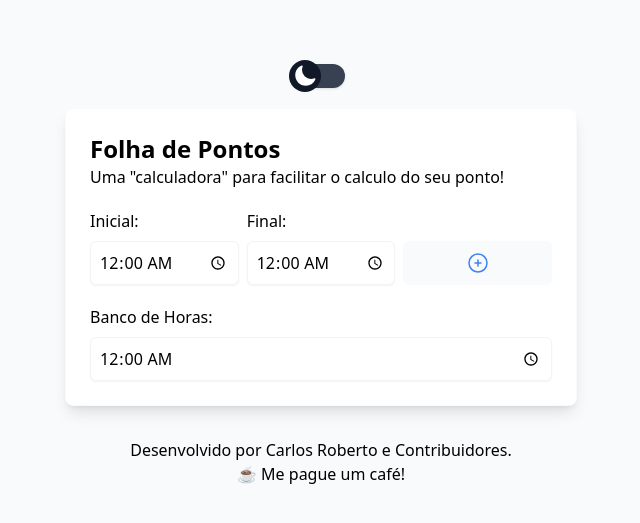
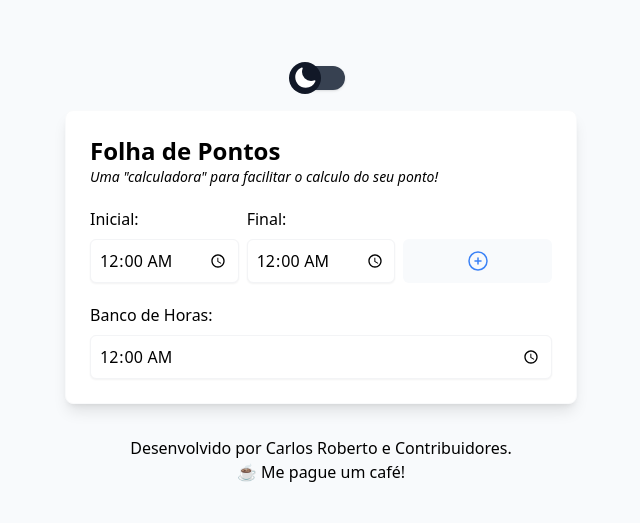
Before and after one commit to caarlos1/calc_folha_de_pontos, a React (Create React App) app: page / in a window 1280 px wide. Shown: the part 125-648 px from the top of the page, without its empty margins (319-959 px from the left). Built offline with nearby package versions, Linux system fonts and the light colour scheme.

Commit message:
feat: add description CSS class

```diff
--- a/src/style/general.css
+++ b/src/style/general.css
@@ -16,6 +16,10 @@
 
 .title {
   @apply text-2xl font-bold dark:text-white;
+}
+
+.description {
+  @apply text-sm italic dark:text-white;
 }
 
 .card {
```
